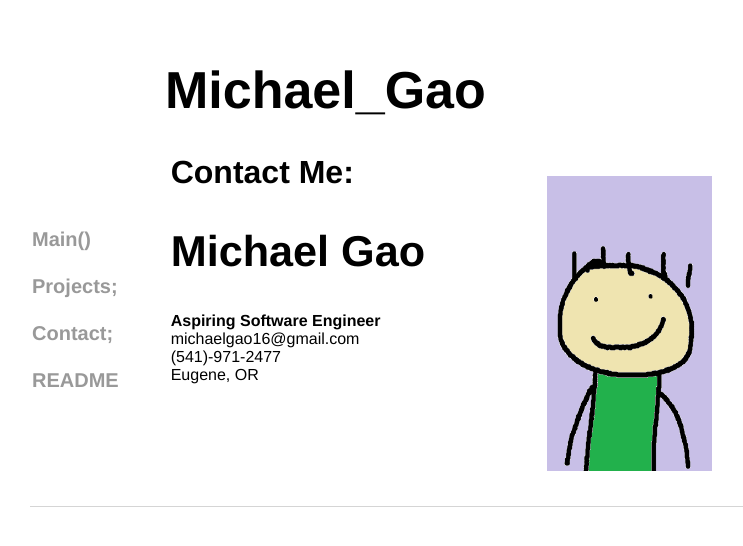
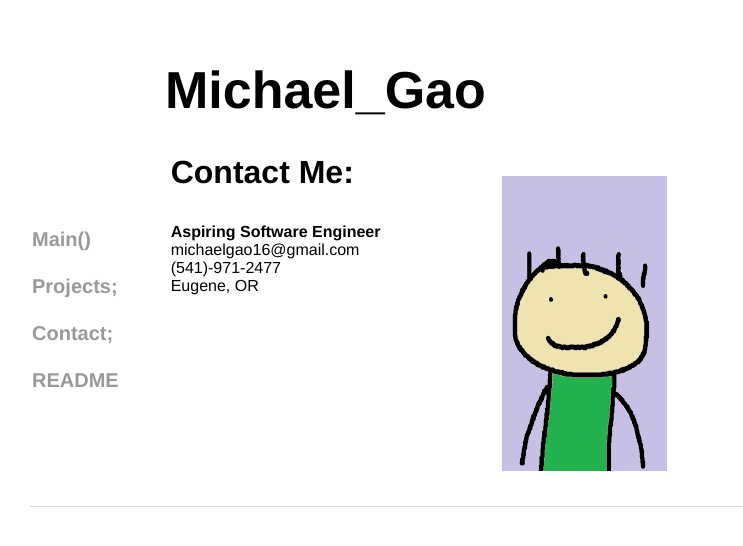
Before and after one commit to michael-c-gao/WebsiteOfMichael, a Jekyll site: the page built from contact/index.html, in a window 1280 px wide. Shown: the top 546 px of the page, without its empty margins (98-841 px from the left). Built offline with Jekyll 4.4.1, drawn with Linux system fonts in a browser that asks for light colours.

Commit message:
Update index.html

```diff
--- a/contact/index.html
+++ b/contact/index.html
@@ -42,7 +42,7 @@ title: Info
 		</section>
 	<section class="child">
 	<h3>Contact Me:</h3>
-		<h2>Michael Gao</h2>
+		<!--<h2>Michael Gao</h2>-->
 		<strong>Aspiring Software Engineer</strong><br>
 		michaelgao16@gmail.com<br>
 		(541)-971-2477<br>
```
